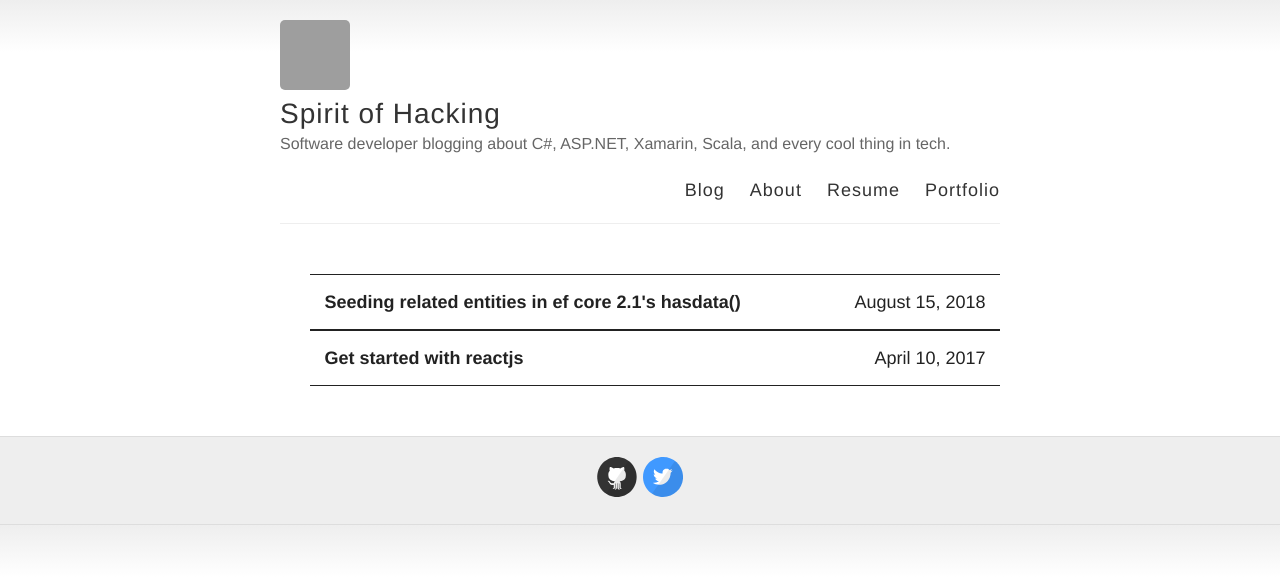
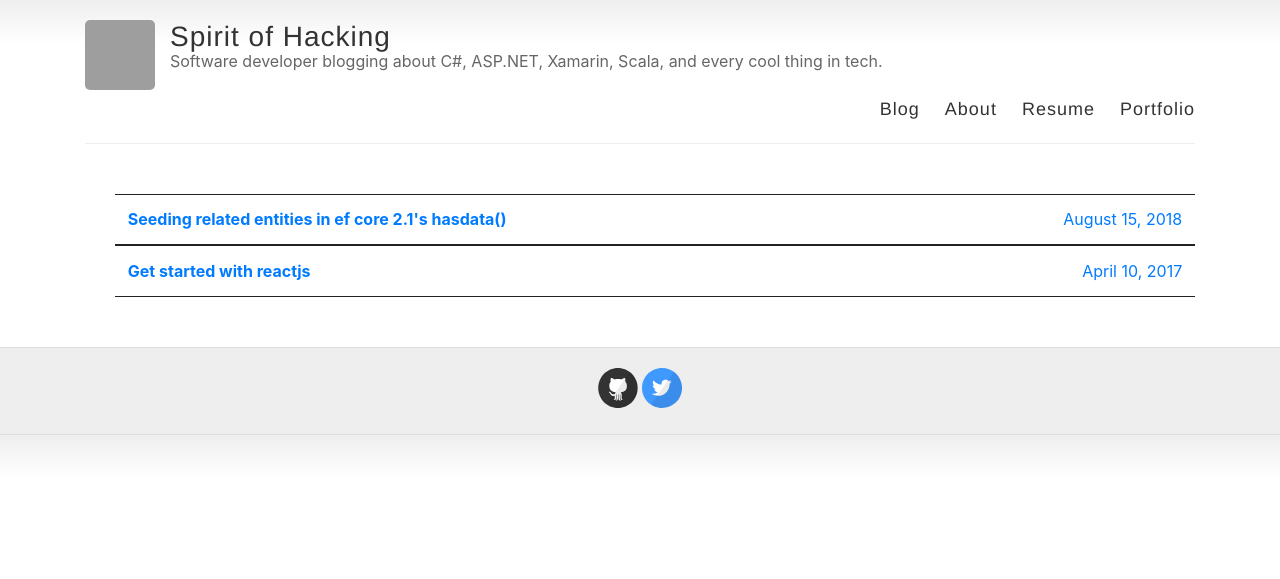
Before and after one commit to yeleywale/yeleywale.github.io, a Jekyll site: the page built from index.html, in a window 1280 px wide. Shown: the top 579 px of the page. Built offline with Jekyll 4.4.1, drawn with Linux system fonts in a browser that asks for light colours; some web fonts are replaced; grey boxes are pictures that could not be loaded.

Commit message:
Switch places for bootstrap and local stylesheet

```diff
--- a/_layouts/default.html
+++ b/_layouts/default.html
@@ -11,8 +11,8 @@
       <script src="http://html5shiv.googlecode.com/svn/trunk/html5.js"></script>
     <![endif]-->
 
+    <link rel="stylesheet" type="text/css" href="{{ site.baseurl }}/style.css" />
     <link rel="stylesheet" href="https://stackpath.bootstrapcdn.com/bootstrap/4.1.3/css/bootstrap.min.css" integrity="sha384-MCw98/SFnGE8fJT3GXwEOngsV7Zt27NXFoaoApmYm81iuXoPkFOJwJ8ERdknLPMO" crossorigin="anonymous">
-    <link rel="stylesheet" type="text/css" href="{{ site.baseurl }}/style.css" />
     <link rel="alternate" type="application/rss+xml" title="{{ site.name }} - {{ site.description }}" href="{{ site.baseurl }}/feed.xml" />
   </head>
 
```
